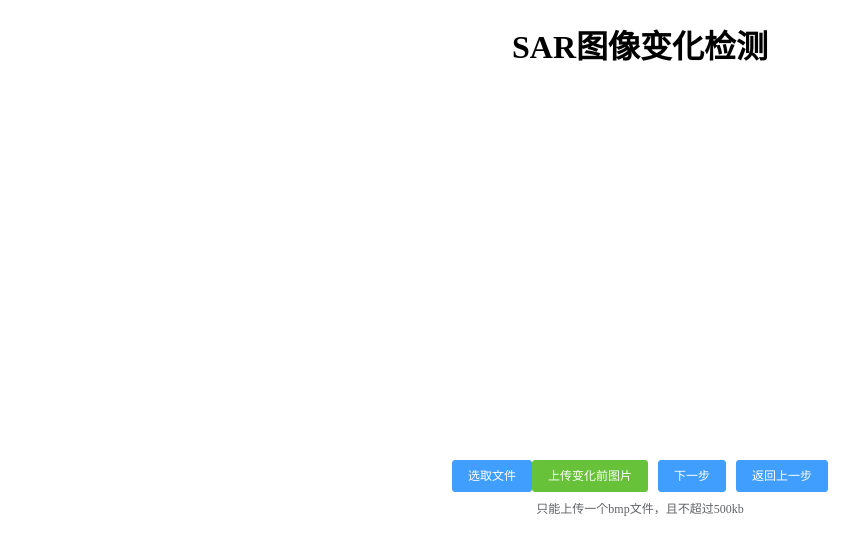
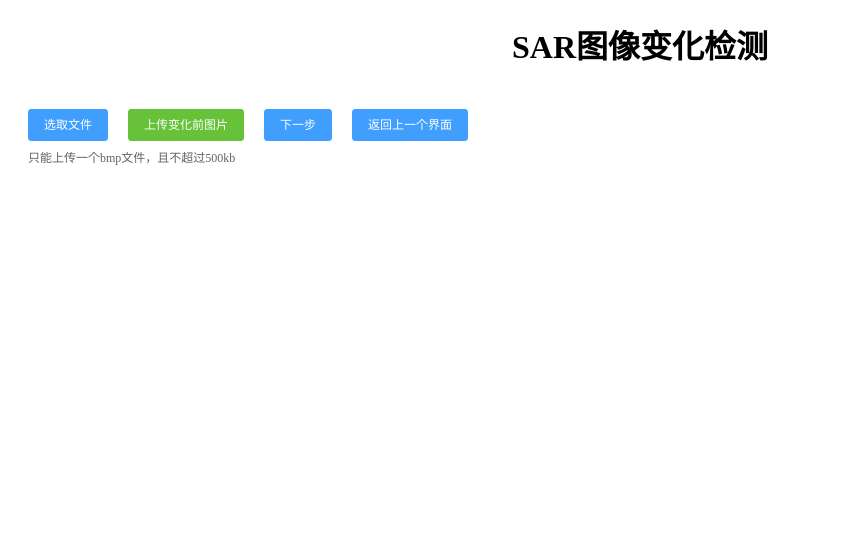
Before and after one commit to OUC-2023autumn-Group5/StardowChange, a Vue app in the folder vue/star/: page /#/vue in a window 1280 px wide. Shown: the top 554 px of the page, without its empty margins (0-863 px from the left). Built offline with nearby package versions, Linux system fonts and the light colour scheme.

Commit message:
优化界面

```diff
--- a/vue/star/src/views/element/Work2View.vue
+++ b/vue/star/src/views/element/Work2View.vue
@@ -1,9 +1,8 @@
 <template>
-  <div class="container">
 <el-container>
 <!-- <el-header>Header</el-header> -->
 <el-main>
-        <div class="centered">
+<div margin: auto>
 <el-upload
 class="upload-demo"
 ref="upload"
@@ -13,32 +12,42 @@
 :on-preview="handlePreview"
 :on-remove="handleRemove"
 :file-list="fileList"
-            :auto-upload="false"
-          >
+:auto-upload="false">
 <el-button slot="trigger" size="small" type="primary">选取文件</el-button>
 <el-button style="margin-left: 10px;" size="small" type="success" @click="submitUpload">上传变化后图片</el-button>
-            <el-button style="margin-left: 10px;" size="small" type="primary"><router-link to="/result" class="no">查看结果</router-link></el-button>
-            <el-button style="margin-left: 10px;" size="small" type="primary"><router-link to="/vue" class="no">返回上一步</router-link></el-button>
+<el-button style="margin-left: 10px;" size="small" type="primary" ><router-link to="/result" class="no">查看结果</router-link></el-button>
+<el-button style="margin-left: 10px;" size="small" type="primary" ><router-link to="/vue" class="no">返回上一步</router-link></el-button>
 <div slot="tip" class="el-upload__tip">只能上传一个bmp文件，且不超过500kb</div>
 </el-upload>
 </div>
 </el-main>
 </el-container>
-  </div>
+
+
 </template>
+<script>
+export default {
+data() {
+return {
+fileList: [],
+};
+},
+methods: {
+handleAvatarSuccess() {},
+submitUpload() {
+this.$refs.upload.submit();
+},
+handleRemove(file, fileList) {
+console.log(file, fileList);
+},
+handlePreview(file) {
+console.log(file);
+},
+},
+};
+</script>
 
-<style scoped>
-.container {
-  display: flex;
-  justify-content: center;
-  align-items: center;
-  height: 100vh;
-}
-
-.centered {
-  text-align: center;
-}
-
+<style >
 .no {
 text-decoration: none;
 color: white;
--- a/vue/star/src/views/element/WorkView.vue
+++ b/vue/star/src/views/element/WorkView.vue
@@ -1,8 +1,7 @@
 <template>
-  <div class="container">
 <el-container>
 <el-main>
-        <div class="centered">
+<div>
 <el-upload
 class="upload-demo"
 ref="upload"
@@ -14,19 +13,49 @@
 :file-list="fileList"
 :auto-upload="false"
 >
+
 <el-button slot="trigger" size="small" type="primary">选取文件</el-button>
-            <el-button size="small" type="success" @click="submitUpload">上传变化前图片</el-button>
-            <el-button size="small" type="primary"><router-link to="/work" class="no">下一步</router-link></el-button>
-            <el-button size="small" type="primary"><router-link to="/" class="no">返回上一步</router-link></el-button>
+<el-button style="margin-left: 10px" size="small" type="success" @click="submitUpload">上传变化前图片</el-button>
+<el-button style="margin-left: 10px" size="small" type="primary"><router-link to="/work" class="no">下一步</router-link></el-button>
+<el-button style="margin-left: 10px" size="small" type="primary"><router-link to="/" class="no">返回上一个界面</router-link></el-button>
 <div slot="tip" class="el-upload__tip">只能上传一个bmp文件，且不超过500kb</div>
 </el-upload>
 </div>
 </el-main>
 </el-container>
-  </div>
 </template>
 
-<style scoped>
+<script>
+export default {
+data() {
+return {
+fileList: [],
+};
+},
+methods: {
+handleAvatarSuccess() {},
+submitUpload() {
+this.$refs.upload.submit();
+},
+handleRemove(file, fileList) {
+console.log(file, fileList);
+},
+handlePreview(file) {
+console.log(file);
+},
+},
+};
+</script>
+
+<style>
+.no {
+text-decoration: none;
+color: white;
+}
+
+.el-button {
+margin-right: 10px;
+}
 .container {
 display: flex;
 justify-content: center;
@@ -37,9 +66,4 @@
 .centered {
 text-align: center;
 }
-
-.no {
-  text-decoration: none;
-  color: white;
-}
 </style>
```
Lines whose indentation alone changed are shown as unchanged.
